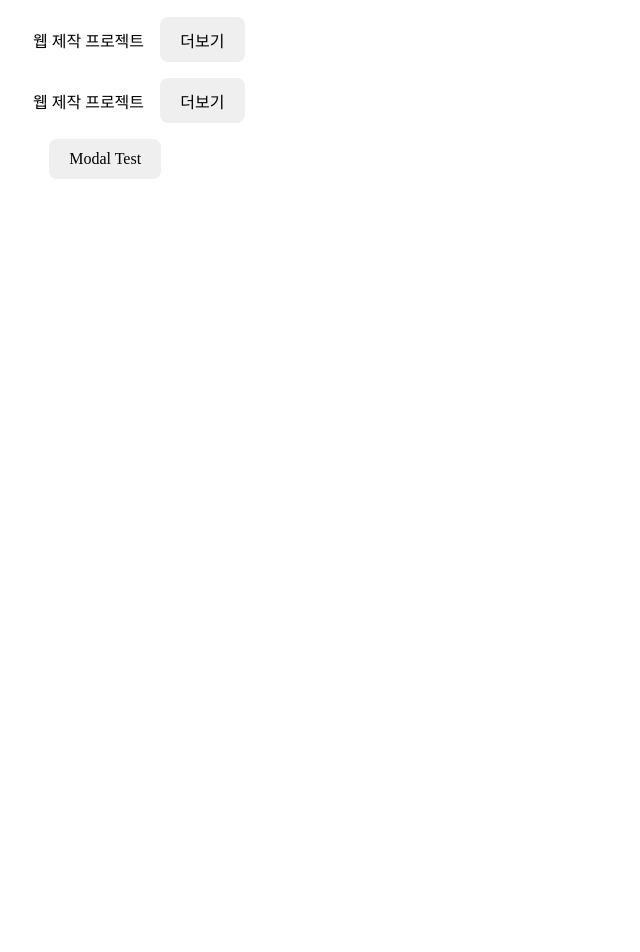
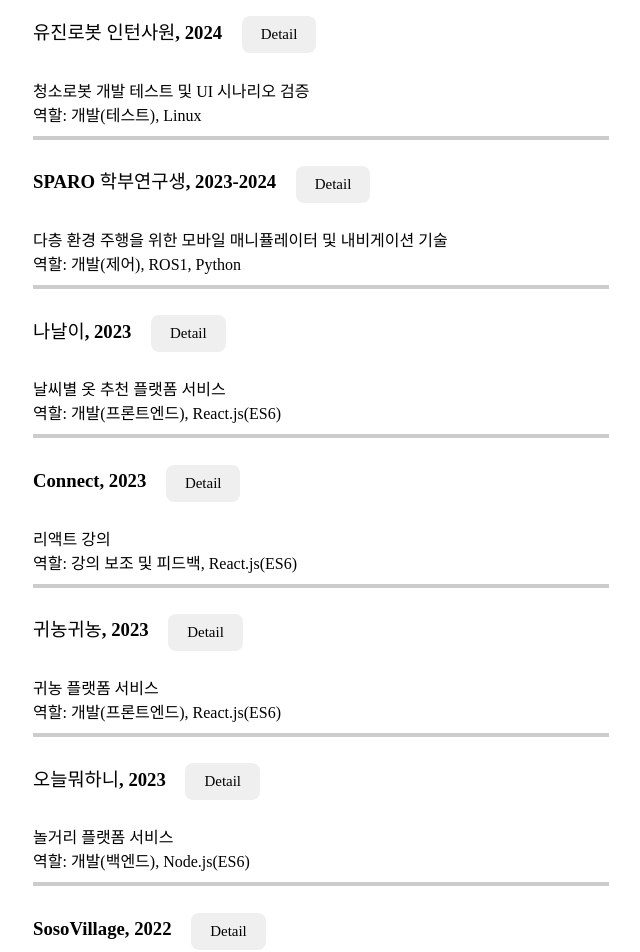
Before and after one commit to minjeongss/resume, a React (Vite) app: page / in a window 1280 px wide. Shown: the part 800-1752 px from the top of the page, without its empty margins (319-959 px from the left). Before the commit the page ends 1019 px from the top, so only its background shows below. Built offline with nearby package versions, Linux system fonts and the light colour scheme; a web font is replaced by a local one.

Commit message:
feat: ContentProject에 모달창 기능 적용

```diff
--- a/src/App.tsx
+++ b/src/App.tsx
@@ -3,9 +3,6 @@ import ContentMe from './components/ContentMe';
 import ContentTechStack from './components/ContentTechStack';
 import ContentProject from './components/ContentProject';
 import styled, {createGlobalStyle} from 'styled-components';
-
-import ContentProjectModal from './components/ContentProjectModal';
-import { useState } from 'react';
 
 const GlobalStyle=createGlobalStyle`
   #root{
@@ -22,10 +19,6 @@ const Hr=styled.hr`
 `;
 
 function App() {
-  const [isModalOpen,setIsModalOpen]=useState(false);
-  const openModal=()=>setIsModalOpen(true);
-  const closeModal=()=>setIsModalOpen(false);
-
   return (
     <>
       <GlobalStyle />
@@ -42,8 +35,6 @@ function App() {
 
       <h2>About Project</h2>
       <ContentProject />
-      <button onClick={openModal}>Modal Test</button>
-      {isModalOpen && <ContentProjectModal closeModal={closeModal}/>}
     </>
   )
 }
--- a/src/components/ContentProject.tsx
+++ b/src/components/ContentProject.tsx
@@ -1,14 +1,45 @@
+import { useState } from "react";
+import ContentProjectModal from './ContentProjectModal';
+import styled from "styled-components";
+
+const Hr=styled.hr`
+    border:2px solid rgb(0,0,0,0.2);
+`;
+const Button=styled.button`
+    font-size: 0.8em;
+`;
+
 const ContentProject = () => {
+    const project=[
+        {title:"Watfle",detail:"영화 리뷰 웹페이지",position:"개발(프론트엔드)",duration:"2020-2021",tech:"JS, CSS, HTML"},
+        {title:"DataVisualization",detail:"데이터 분석",position:"개발",duration:"2021",tech:"Python, Tableau"},
+        {title:"SosoVillage",detail:"2D 인디게임",position:"개발,디자인",duration:"2022",tech:"C#, Unity"},
+        {title:"오늘뭐하니",detail:"놀거리 플랫폼 서비스",position:"개발(백엔드)",duration:"2023",tech:"Node.js(ES6)"},
+        {title:"귀농귀농",detail:"귀농 플랫폼 서비스",position:"개발(프론트엔드)",duration:"2023",tech:"React.js(ES6)"},
+        {title:"Connect",detail:"리액트 강의",position:"강의 보조 및 피드백",duration:"2023",tech:"React.js(ES6)"},
+        {title:"나날이",detail:"날씨별 옷 추천 플랫폼 서비스",position:"개발(프론트엔드)",duration:"2023",tech:"React.js(ES6)"},
+        {title:"SPARO 학부연구생",detail:"다층 환경 주행을 위한 모바일 매니퓰레이터 및 내비게이션 기술",position:"개발(제어)",duration:"2023-2024",tech:"ROS1, Python"},
+        {title:"유진로봇 인턴사원",detail:"청소로봇 개발 테스트 및 UI 시나리오 검증",position:"개발(테스트)",duration:"2024",tech:"Linux"},
+    ];
+
+    const [isModalOpen,setIsModalOpen]=useState(false);
+    const openModal=()=>setIsModalOpen(true);
+    const closeModal=()=>setIsModalOpen(false);
     return (
         <>
-            <div>
-                <span>웹 제작 프로젝트</span>
-                <button>더보기</button>
-                </div>
-            <div>
-                <span>웹 제작 프로젝트</span>
-                <button>더보기</button>
-            </div>
+            {
+                project.reverse().map((elem)=>{
+                    return (
+                        <div>
+                            <h3>{elem.title}, {elem.duration} <Button onClick={openModal}>Detail</Button></h3>
+                            <div>{elem.detail}</div>
+                            <div>역할: {elem.position}, {elem.tech}</div>
+                            <Hr />
+                        </div>
+                    )
+                })
+            }
+            {isModalOpen && <ContentProjectModal closeModal={closeModal}/>}
         </>
     );
 };
--- a/src/components/ContentProjectModal.tsx
+++ b/src/components/ContentProjectModal.tsx
@@ -24,7 +24,7 @@ const Content=styled.div`
     height:60%;
     padding:15px;
 
-    border-radius: 10%;
+    border-radius: 30px;
     background-color: rgba(255,255,255,1);
 `;
 
@@ -42,7 +42,7 @@ const ContentProjectModal = ({closeModal}:ModalProps) => {
                 <h2>웹 프로젝트</h2>
                 <h3>기간</h3>
                 <h3>역할</h3>
-                <button onClick={closeModal}>X</button>
+                <button onClick={closeModal}>CLOSE</button>
             </Content>
         </Container>
     );
```
